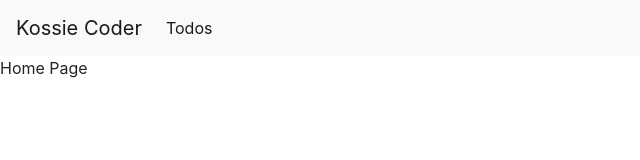
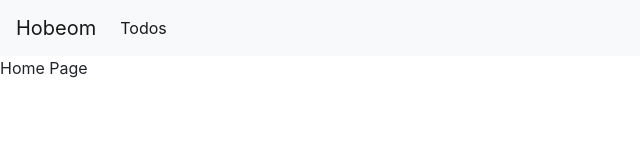
Before and after one commit to ho-beom-cheon/Vue3-project, a Vue app: page / in a window 1280 px wide. Shown: the top 160 px of the page, without its empty margins (0-640 px from the left). Built offline with nearby package versions, Linux system fonts and the light colour scheme.

Commit message:
44. vue router 작동원리

```diff
--- a/src/App.vue
+++ b/src/App.vue
@@ -1,6 +1,6 @@
 <template>
   <nav class="navbar navbar-expand-lg navbar-light bg-light">
-    <router-link class="navbar-brand" to="/">Kossie Coder</router-link>
+    <router-link class="navbar-brand" to="/">Hobeom</router-link>
 
     <ul class="navbar-nav mr-auto">
       <li class="nav-item active">
```
